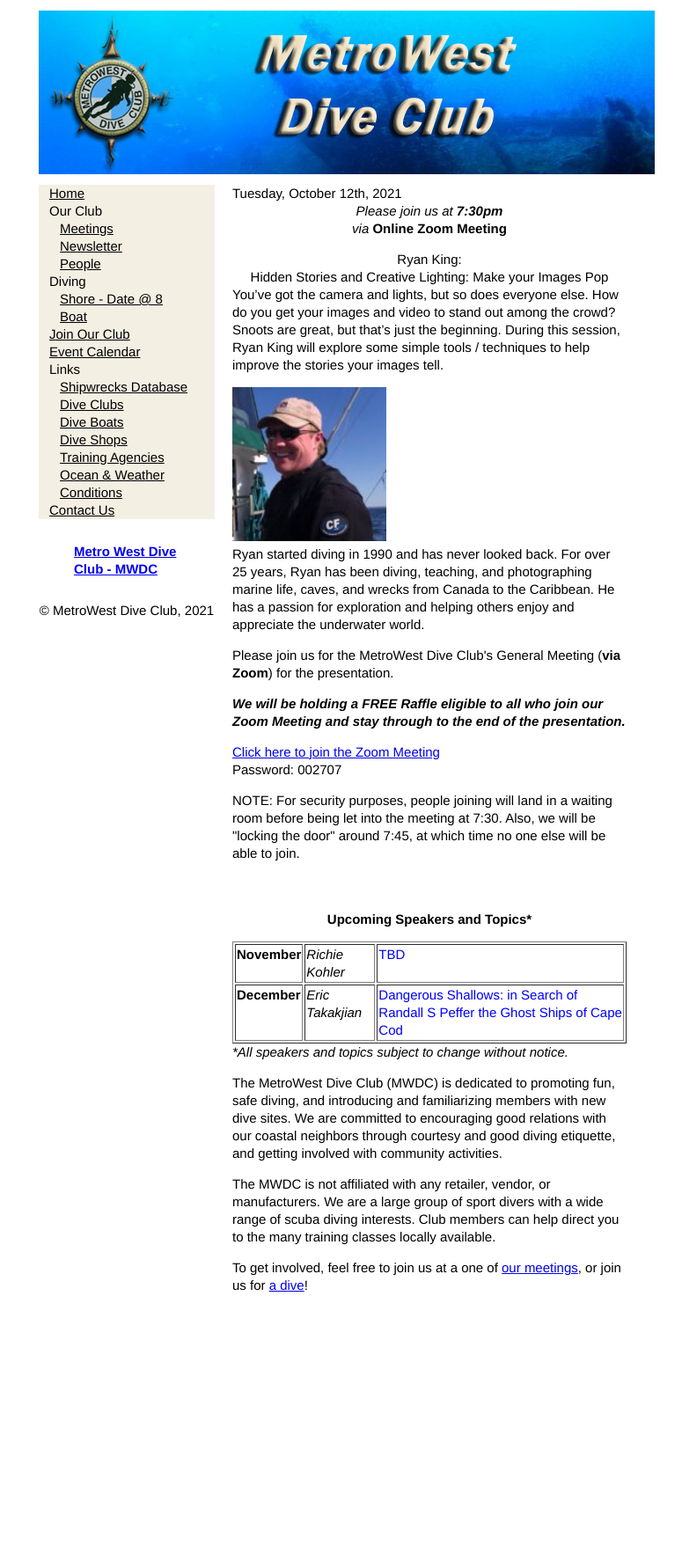
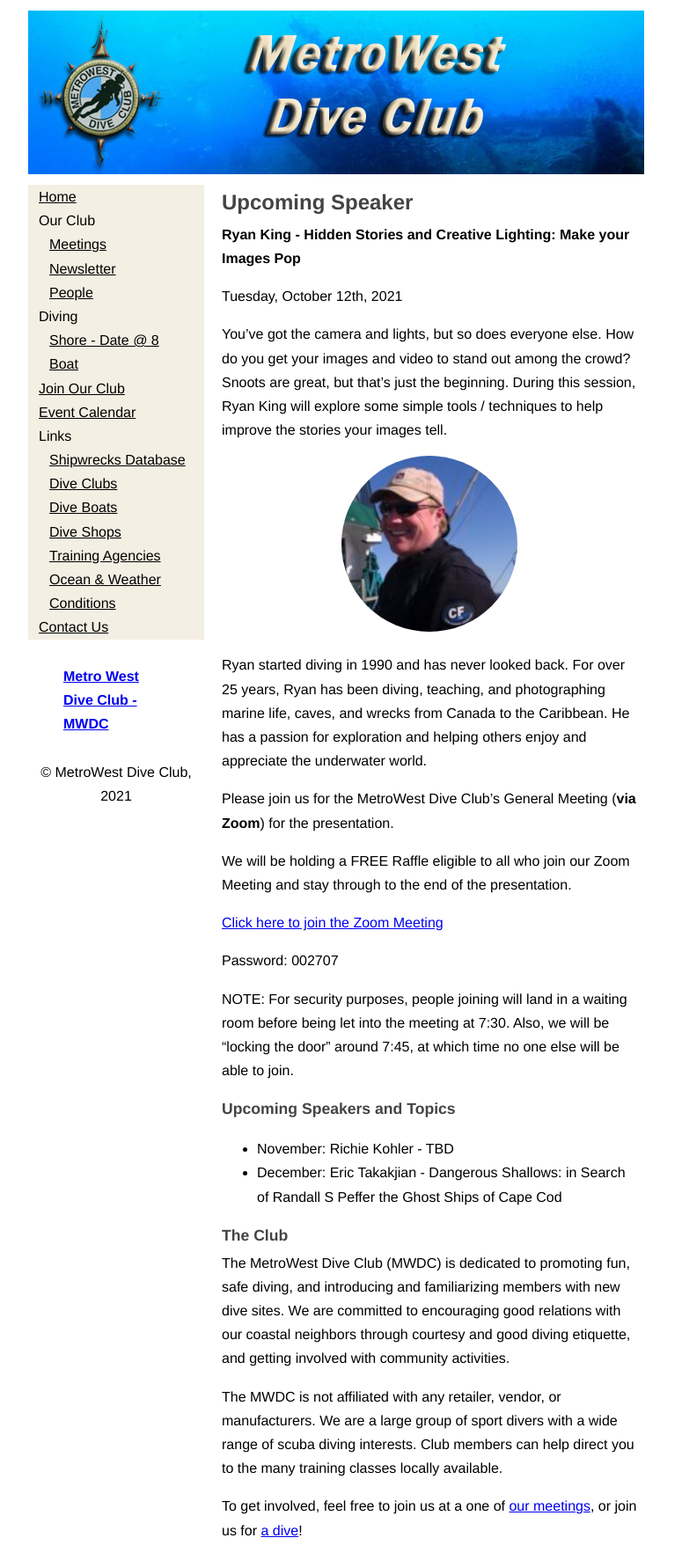
Before and after one commit to MetroWestDiveClub/mwdc, a Jekyll site: the page built from docs/index.md, in a window 1280 px wide. Shown: the whole page at 88% size, without its empty margins (258-1033 px from the left). Built offline with Jekyll 4.4.1, drawn with Linux system fonts in a browser that asks for light colours; before the commit the page ends 1498 px from its top, so only the background shows below that.

Commit message:
Improve mobile layout, finish more pages.

```diff
--- a/docs/_layouts/default.html
+++ b/docs/_layouts/default.html
@@ -5,6 +5,7 @@
     <meta name="keywords" content="diving, dive club, scuba, metrowest" />
     <title>{{ page.title | prepend: "MetroWest Dive Club | " }}</title>
     <link rel="stylesheet" href="index.css" type="text/css" />
+    <meta name="viewport" content="width=device-width,initial-scale=1">
   </head>
   <body>
     <img
--- a/docs/index.css
+++ b/docs/index.css
@@ -1,8 +1,11 @@
+* {
+  box-sizing: border-box;
+}
+
 body {
   max-width: 700px;
   margin: 0 auto;
   background: white;
-  padding: 12px 12px;
   display: flex;
   flex-flow: row wrap;
   justify-content: space-between;
@@ -10,20 +13,20 @@
   align-content: flex-start;
   gap: 12px;
   font-family: Helvetica, Arial, sans-serif;
-  font-size: 15px;
-  line-height: 20px;
+  font-size: 1em;
+  line-height: 1.7;
   box-sizing: border-box;
 }
 
 h1 {
-  font-size: 18px;
+  font-size: 1.5em;
   font-weight: bold;
   color: #444;
   margin-bottom: 2px;
 }
 
 h2 {
-  font-size: 14px;
+  font-size: 1.1em;
   font-weight: bold;
   color: #444;
   margin-bottom: 2px;
@@ -31,6 +34,11 @@
 
 p {
   margin-top: 0;
+}
+
+img {
+  margin: 0 auto;
+  border-radius: 50%;
 }
 
 blockquote {
@@ -41,13 +49,23 @@
   margin: 0;
 }
 
+.header {
+  width: 100%;
+  border-radius: 0;
+}
+
 .sidebar {
-  width: 200px;
-  height: 500px;
-  flex: 0 0 200px;
+  width: 100%;
   display: flex;
   flex-flow: column nowrap;
   gap: 12px;
+  align-items: center;
+  order: 10;
+}
+
+.navigation {
+  width: 100%;
+  background: #f4efe3;
 }
 
 .navigation a {
@@ -56,7 +74,6 @@
 
 .navigation,
 .navigation ul {
-  background: #f4efe3;
   margin: 0;
   padding: 0 0 0 12px;
   list-style-type: none;
@@ -66,8 +83,24 @@
   flex: 1;
   max-width: 488px;
   padding: 0 8px;
+  overflow: hidden;
+}
+
+.content > :first-child {
+  margin-top: 0;
 }
 
 .footer {
   text-align: center;
 }
+
+@media only screen and (min-width: 700px) {
+  body {
+    padding: 12px 0;
+  }
+
+  .sidebar {
+    order: inherit;
+    width: 200px;
+  }
+}
--- a/docs/index.md
+++ b/docs/index.md
@@ -3,105 +3,48 @@
 title: Home
 ---
 
-<div id="speaker-box">
-    <div class="speaker-title" style="position: relative; top: 0">
-        Tuesday, October 12th, 2021
-    </div>
+# Upcoming Speaker
 
-    <p style="text-align:center;">
-        <i>Please join us at <b>7:30pm</b> <br />via</i>
-        <b>Online Zoom Meeting</b>
-    </p>
+**Ryan King - Hidden Stories and Creative Lighting: Make your Images Pop**
 
-    <div class="speaker-title" style="text-align:center;">
-        <!-- <font color="red">***** CANCELLED *****</font> -->
-        Ryan King:<br />Hidden Stories and Creative Lighting: Make your
-        Images Pop
-    </div>
+Tuesday, October 12th, 2021
 
-    <p>
-        <!-- presentation description goes here -->
-        You’ve got the camera and lights, but so does everyone else. How do
-        you get your images and video to stand out among the crowd? Snoots
-        are great, but that’s just the beginning. During this session, Ryan
-        King will explore some simple tools / techniques to help improve the
-        stories your images tell.
-    </p>
+You’ve got the camera and lights, but so does everyone else. How do
+you get your images and video to stand out among the crowd? Snoots
+are great, but that’s just the beginning. During this session, Ryan
+King will explore some simple tools / techniques to help improve the
+stories your images tell.
 
-    <img src="images/speaker.jpg" width="175" class="speaker-img" />
+<p align="center"><img src="images/speaker.jpg" width="200" height="200" /></p>
 
-    <p>
-        Ryan started diving in 1990 and has never looked back. For over 25
-        years, Ryan has been diving, teaching, and photographing marine
-        life, caves, and wrecks from Canada to the Caribbean. He has a
-        passion for exploration and helping others enjoy and appreciate the
-        underwater world.
+Ryan started diving in 1990 and has never looked back. For over 25
+years, Ryan has been diving, teaching, and photographing marine
+life, caves, and wrecks from Canada to the Caribbean. He has a
+passion for exploration and helping others enjoy and appreciate the
+underwater world.
 
-        <!-- if there's a bio for a 2nd speaker
-            </br></br>
+Please join us for the MetroWest Dive Club's General Meeting (**via Zoom**) for
+the presentation.
 
-            Michael Murphy is a PADI Divemaster that loves diving in warm tropical places and taking/making videos of his trips.  Perhaps you've already seen some of them playing behind the counter at MASS Diving.
-        -->
-    </p>
+We will be holding a FREE Raffle eligible to all who join our Zoom Meeting and
+stay through to the end of the presentation.
 
-    <p>
-        Please join us for the MetroWest Dive Club's General Meeting (<b
-                                                                          >via Zoom</b
-                                                                      >) for the presentation.
-    </p>
+[Click here to join the Zoom Meeting](https://zoom.us/j/98757478843)
 
-            <p>
-                <b
-                    ><i
-                         >We will be holding a FREE Raffle eligible to all who join our
-                         Zoom Meeting and stay through to the end of the presentation.</i
-                     ></b
-                 >
-            </p>
+Password: 002707
 
-                        <p>
-                    <a href="https://zoom.us/j/98757478843"
-                       >Click here to join the Zoom Meeting</a
-                   >
-                   <br />Password: 002707
-                        </p>
+NOTE: For security purposes, people joining will land in a waiting
+room before being let into the meeting at 7:30. Also, we will be
+"locking the door" around 7:45, at which time no one else will be
+able to join.
 
-                        <p>
-                    NOTE: For security purposes, people joining will land in a waiting
-                    room before being let into the meeting at 7:30. Also, we will be
-                    "locking the door" around 7:45, at which time no one else will be
-                    able to join.
-                        </p>
+## Upcoming Speakers and Topics
 
-                    <p align="center">
-                        <br /><br /><strong>Upcoming Speakers and Topics*</strong>
-                    </p>
+- November: Richie Kohler - TBD
+- December: Eric Takakjian - Dangerous Shallows: in Search of Randall S Peffer
+    the Ghost Ships of Cape Cod
 
-                    <table border="1">
-                        <tr valign="top">
-                            <td><b>November</b></td>
-                            <td><i>Richie Kohler</i></td>
-                            <td><font color="blue">TBD</font></td>
-                        </tr>
-
-                        <tr valign="top">
-                            <td><b>December</b></td>
-                            <td><i>Eric Takakjian</i></td>
-                            <td>
-                                <font color="blue"
-                                      >Dangerous Shallows: in Search of Randall S Peffer the Ghost
-                                      Ships of Cape Cod</font
-                                  >
-                            </td>
-                        </tr>
-                    </table>
-
-                    <p>
-                        <i>*All speakers and topics subject to change without notice.</i>
-                    </p>
-
-</div>
-
+## The Club
 The MetroWest Dive Club (MWDC) is dedicated to promoting fun, safe diving, and
 introducing and familiarizing members with new dive sites. We are committed to
 encouraging good relations with our coastal neighbors through courtesy and good
```
Also changed, not shown: docs/links-boats.md (+4 -4 lines).
